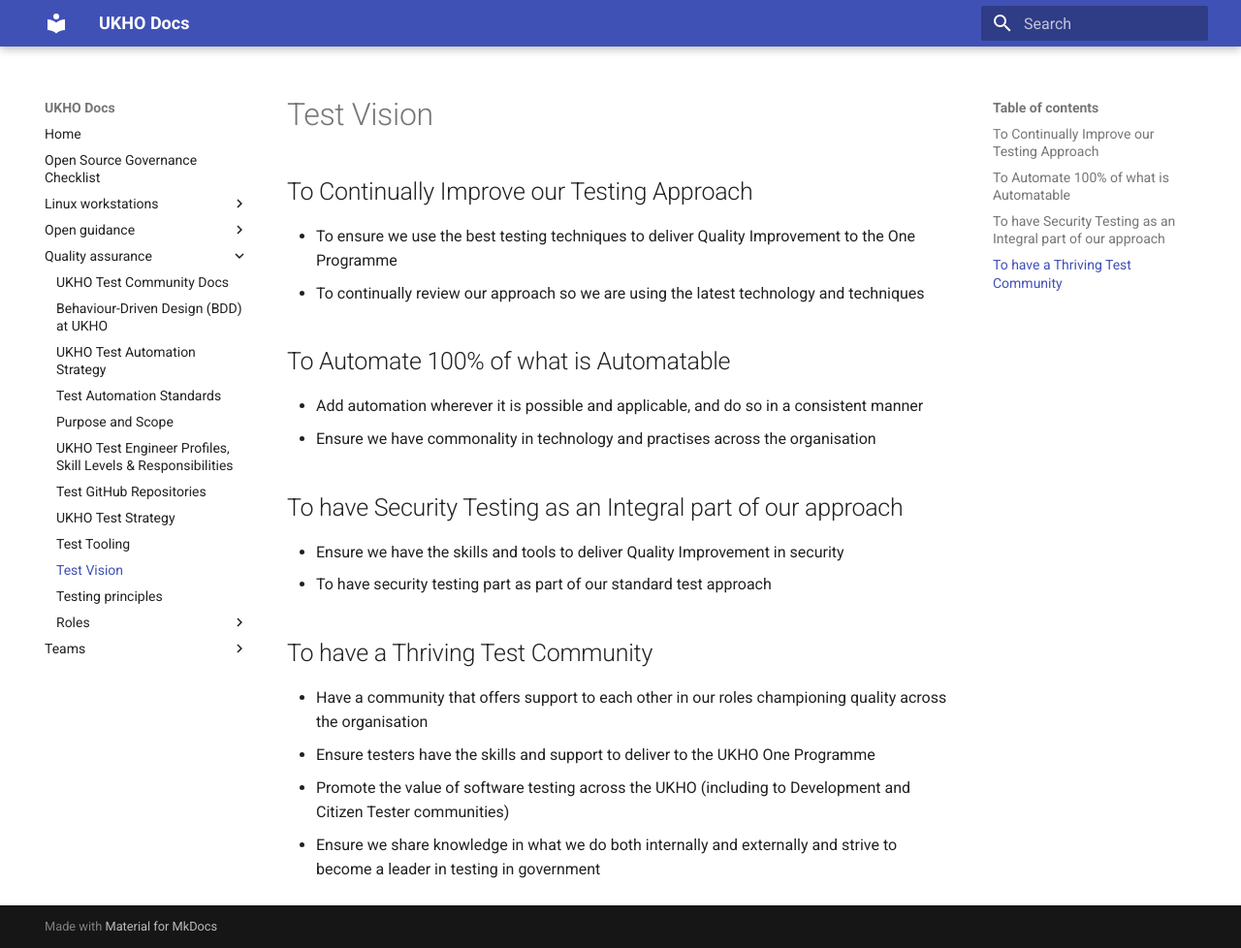
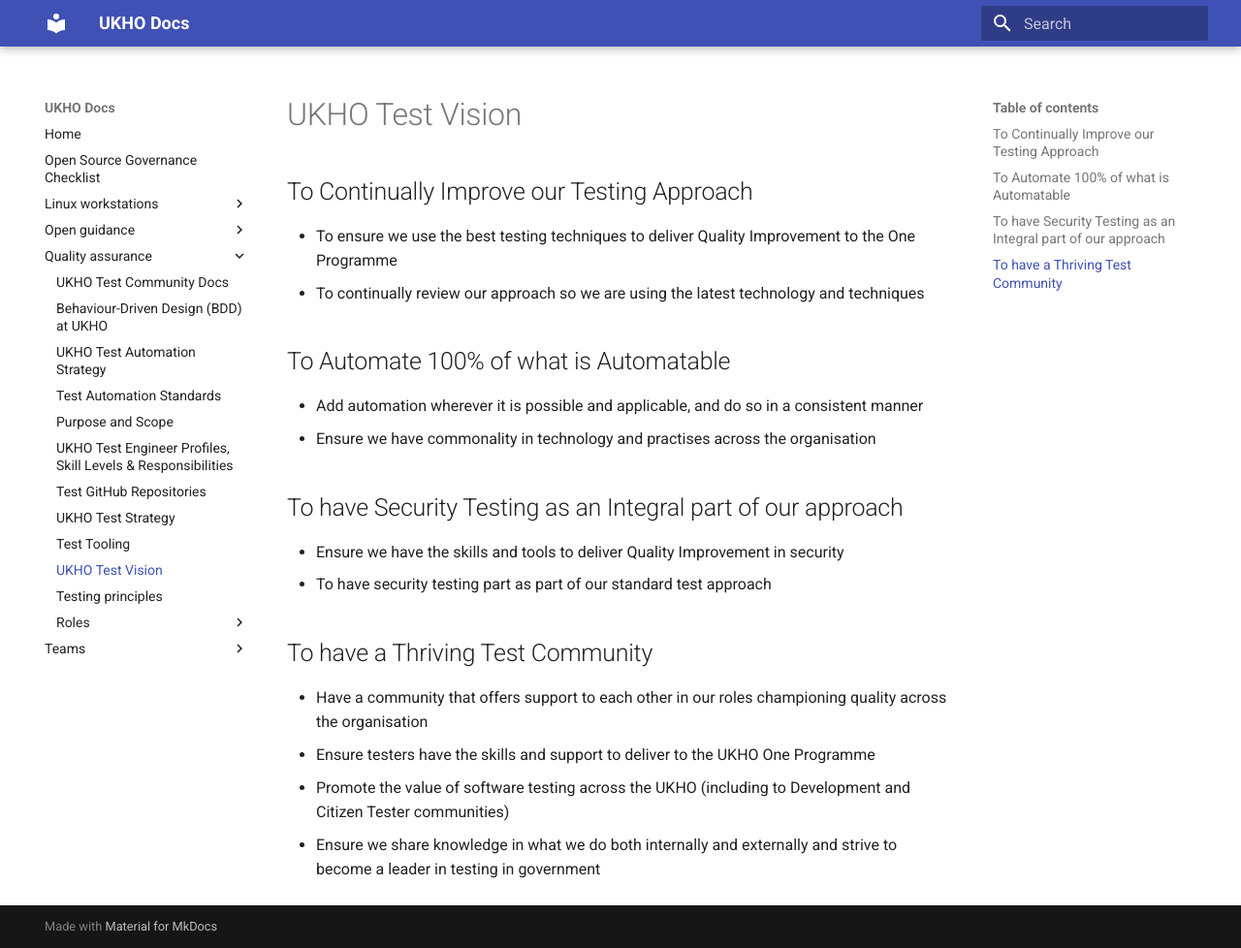
Before and after one commit to UKHO/docs, an MkDocs documentation site: the page built from docs/quality-assurance/test-vision.md, in a window 1280 px wide and 978 px high. Shown: the whole window at 97% size. Built offline with MkDocs 1.6.1 and Material for MkDocs 9.7.7, drawn with Linux system fonts in a browser that asks for light colours.

Commit message:
Re-add missing word from title

```diff
--- a/docs/quality-assurance/test-vision.md
+++ b/docs/quality-assurance/test-vision.md
@@ -1,4 +1,4 @@
-# Test Vision
+# UKHO Test Vision
 
 ## To Continually Improve our Testing Approach
 
```
